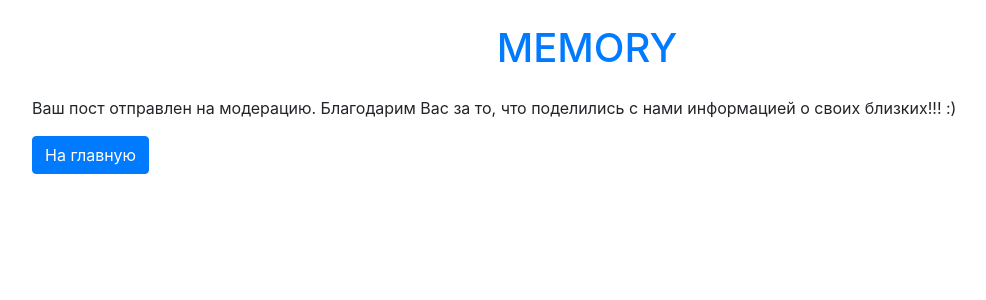
After one commit to ninjaInside/Memory, a Django app: page /blog/add-post/description/ in a window 1280 px wide. The commit adds this page. Shown: the top 300 px of the page, without its empty margins (53-1039 px from the left). Run offline with Django 3.2, Linux system fonts and the light colour scheme; some libraries are stand-ins or nearby versions.

Commit message:
added about page after adding post

```diff
--- a/blog/urls.py
+++ b/blog/urls.py
@@ -8,5 +8,7 @@ urlpatterns = [
         name='post_change'),
     path('delete-post/<int:pk>/', views.DeletePostView.as_view(),
         name='post_delete'),
+    path('add-post/description/', views.DescriptionView.as_view(),
+        name='add_post_description'),
     path('add-post/', views.AddPostView.as_view(), name='add_post'),
 ]
--- a/blog/views.py
+++ b/blog/views.py
@@ -1,9 +1,13 @@
 from django.urls import reverse_lazy
-from django.views.generic import ListView
+from django.views.generic import ListView, TemplateView
 from django.views.generic.edit import CreateView, UpdateView, DeleteView
 from django.http import HttpResponseRedirect, Http404
 
 from .models import Post
+
+
+class DescriptionView(TemplateView):
+    template_name = 'blog/add_post_description.html'
 
 
 class PostListView(ListView):
@@ -47,7 +51,7 @@ class AddPostView(CreateView):
     model = Post
     fields = ['name', 'date', 'description', 'image']
     template_name = 'blog/add_post.html'
-    success_url = reverse_lazy('post_list')
+    success_url = reverse_lazy('add_post_description')
 
     def dispatch(self, *args, **kwargs):
         if not self.request.user.is_authenticated:
@@ -60,5 +64,7 @@ class AddPostView(CreateView):
         obj.author = self.request.user
         if obj.author.is_staff:
             obj.is_confirm = True
+            obj.save()
+            return HttpResponseRedirect(reverse_lazy('post_list'))
         obj.save()
         return HttpResponseRedirect(self.success_url)
--- /dev/null
+++ b/templates/blog/add_post_description.html
@@ -0,0 +1,17 @@
+
+<!DOCTYPE html>
+<html lang="ru">
+    <head>
+        <meta charset="utf-8">
+        <meta name="viewport" content="width=device-width, initial-scale=1, shrink-to-fit=no">
+        <link rel="stylesheet" href="https://maxcdn.bootstrapcdn.com/bootstrap/4.0.0/css/bootstrap.min.css" integrity="sha384-Gn5384xqQ1aoWXA+058RXPxPg6fy4IWvTNh0E263XmFcJlSAwiGgFAW/dAiS6JXm" crossorigin="anonymous">
+        <title>Add Post</title>
+    </head>
+    <body>
+        <div class="container mt-4 mb-4">
+            <h1 class="mb-4 text-center"><a href="{% url 'post_list' %}">MEMORY</a></h1>
+            <p>Ваш пост отправлен на модерацию. Благодарим Вас за то, что поделились с нами информацией о своих близких!!! :)</p>
+            <a class="btn btn-primary" href="{% url 'post_list' %}">На главную</a>
+        </div>
+    </body>
+</html>
--- a/templates/blog/post_list.html
+++ b/templates/blog/post_list.html
@@ -16,7 +16,7 @@
     <div id="popUps">
         {% for post in object_list %}
         <div class="popUp_window" id="popUp{{ post.id }}">
-            {% if user.username == post.author.username or user.username == 'admin'%}
+            {% if user.username == post.author.username or user.is_staff %}
                 <div class="popUp_buttons">
                     <a href="{% url 'post_change' post.id %}"><img src="{% static 'blog/icons/change.png' %}"></a>
                     <a href="{% url 'post_delete' post.id %}"><img src="{% static 'blog/icons/delete.png' %}"></a>
```
